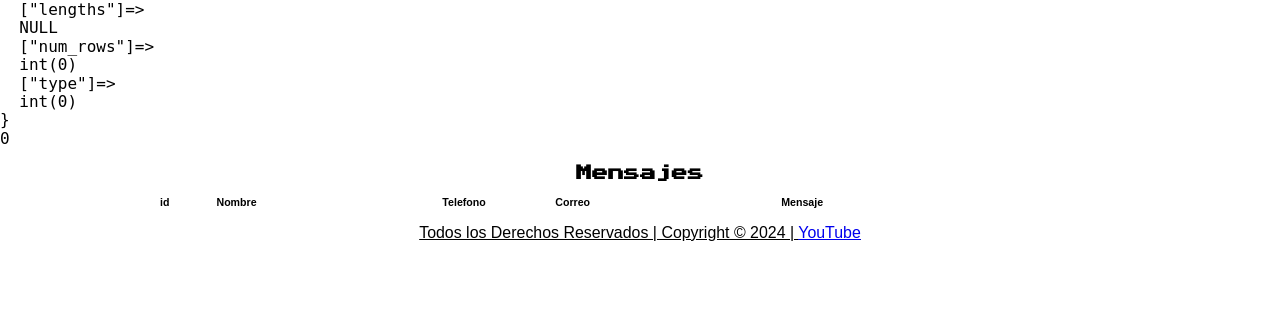
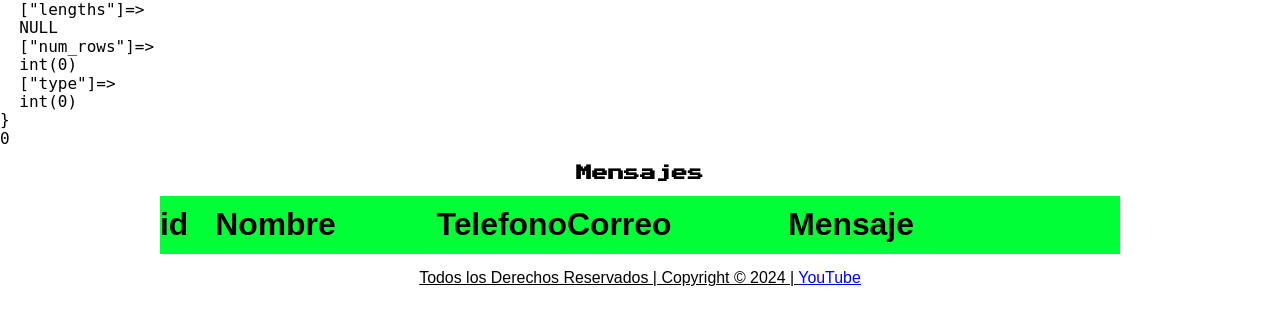
Before and after one commit to GAKC05/NuvCraftPage, a PHP site: page /read.php in a window 1280 px wide. Shown: the part 202-527 px from the top of the page. Run offline with PHP 8.4, Linux system fonts and the light colour scheme; data that the repository does not hold is empty.

Commit message:
cambios_realizados_13-06-2024_11-31

```diff
--- a/css/styles.css
+++ b/css/styles.css
@@ -300,8 +300,10 @@ footer{
 }
 
 .campoCabecera{
-    font-size: 2rem;
+    font-size: 6rem;
     font-weight: bold;
+    padding: 2rem 0;
+    background-color: #00FF36;
 }
 
 .fila{
```
